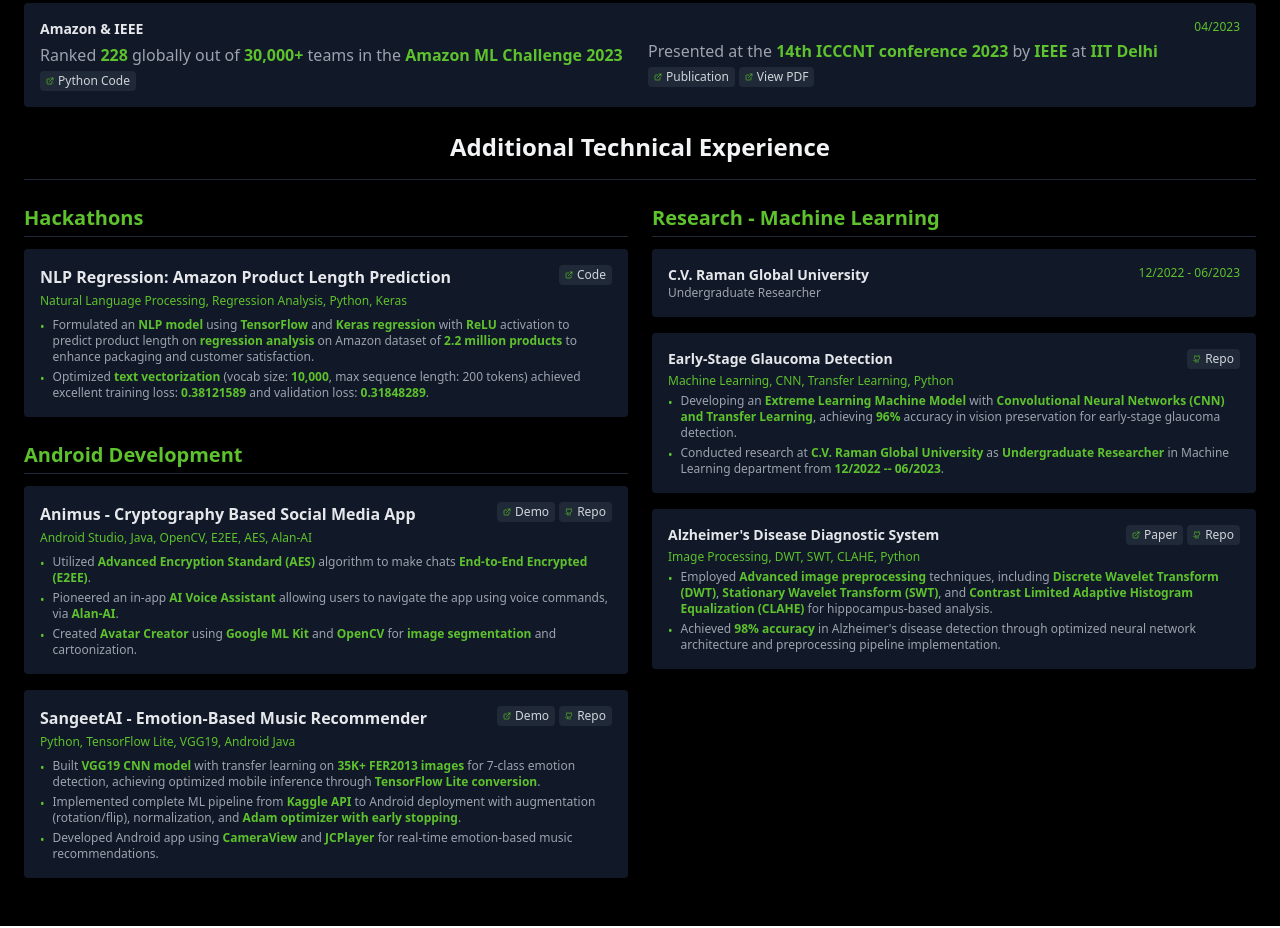
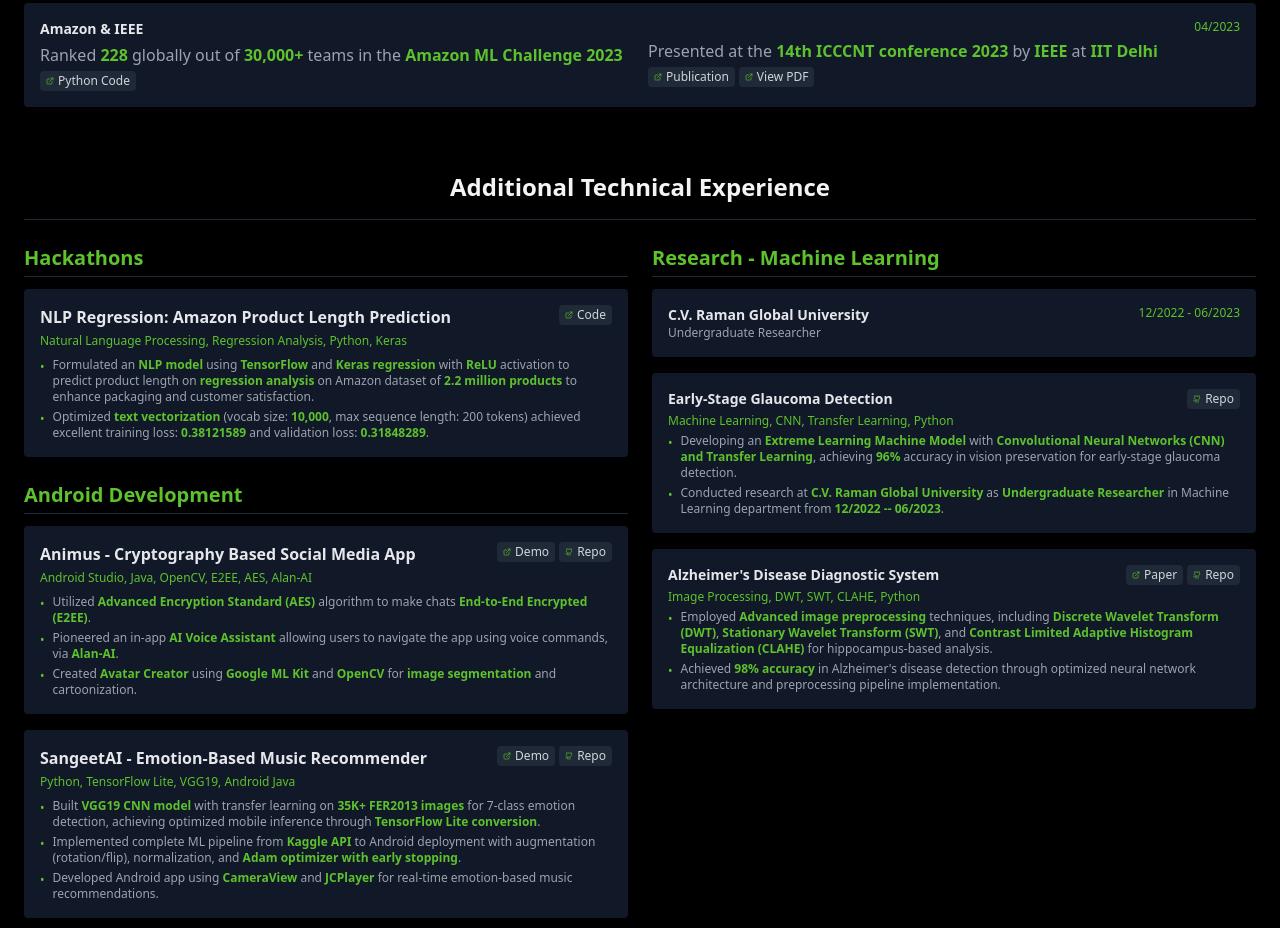
Before and after one commit to s0oraj/customizedresumeversion3, a React app: page / in a window 1280 px wide. Shown: the part 1740-2668 px from the top of the page. Built offline with nearby package versions, Linux system fonts and the light colour scheme; the HTML template or start-up script is replaced by a standard one.

Commit message:
initial commit

```diff
--- a/src/components/sections/AdditionalTechnicalExperience.tsx
+++ b/src/components/sections/AdditionalTechnicalExperience.tsx
@@ -1,7 +1,7 @@
 import React from 'react';
 export function AdditionalTechnicalExperience() {
   return <div className="border-b border-gray-800 pb-4 mb-6">
-      <h2 className="text-2xl font-bold text-center text-gray-100">
+      <h2 className="text-2xl font-bold text-center text-gray-100"  style={{paddingTop: '40px'}}>
         Additional Technical Experience
       </h2>
     </div>;
```
